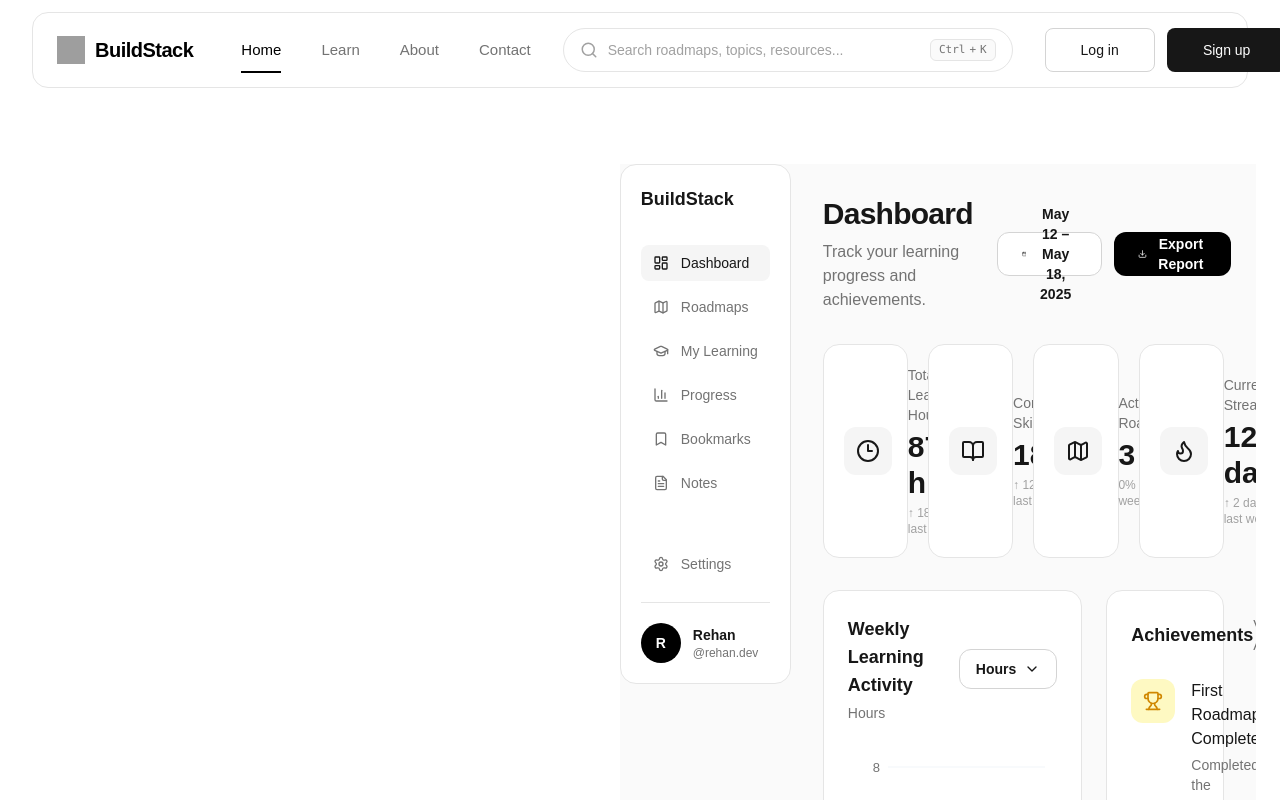
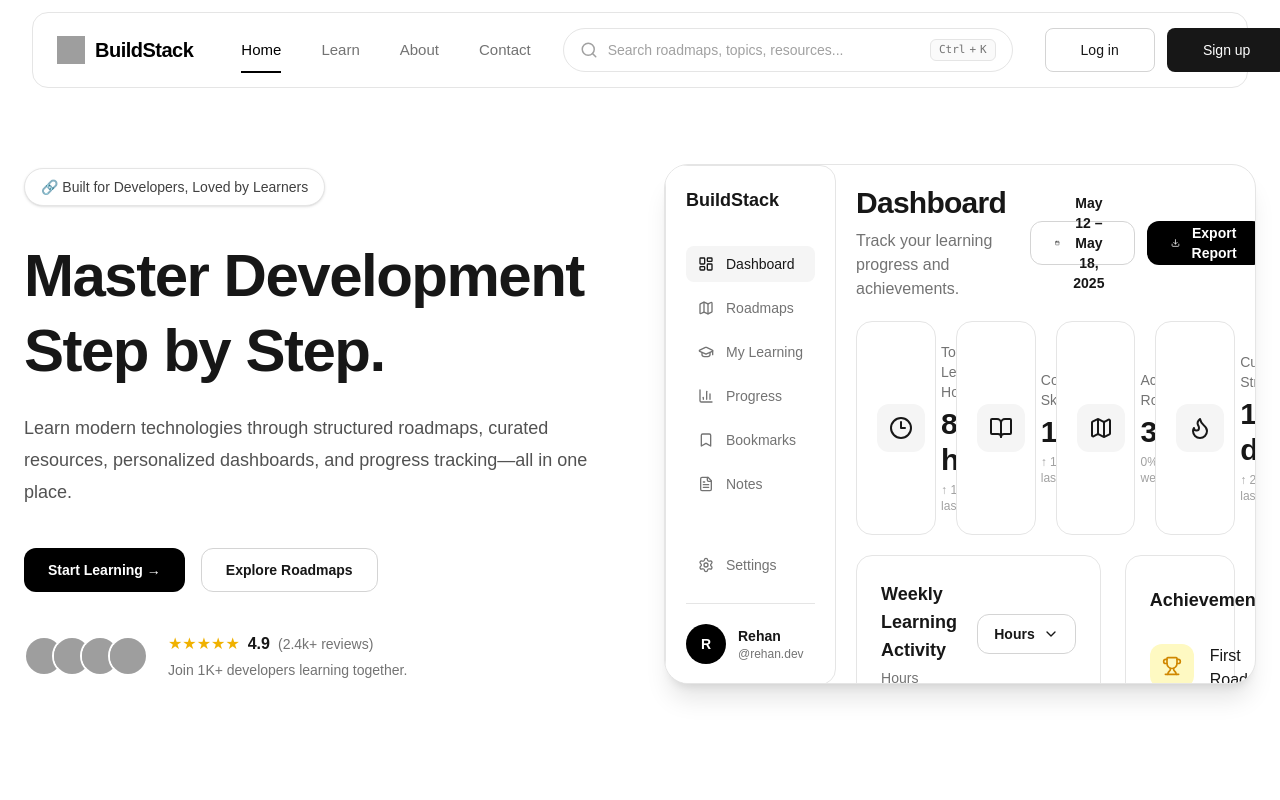
Before and after one commit to mdrehaninamdar0777-design/buildstack, a Next.js app: page / in a window 1280 px wide. Shown: the top 800 px of the page. Built offline with nearby package versions, Linux system fonts and the light colour scheme; grey boxes are pictures that could not be loaded.

Commit message:
fix(dashboard): refine preview layout and resolve rendering issues

```diff
--- a/src/components/dashboard/DashboardLayout.jsx
+++ b/src/components/dashboard/DashboardLayout.jsx
@@ -27,30 +27,41 @@
     const isPreview = mode === "preview";
 
     return (
-        <div className="flex min-h-screen bg-neutral-50">
-            {/* Sidebar */}
-            <DashboardSidebar />
+  <div
+    className={
+      isPreview
+        ? "h-[520px] w-[760px] overflow-hidden rounded-3xl border border-neutral-200 bg-white shadow-xl"
+        : "flex min-h-screen bg-neutral-50"
+    }
+  >
+    <div className="flex h-full w-full">
+      <DashboardSidebar mode={mode} />
 
-            {/* Main Content */}
-            <main className="flex-1 overflow-y-auto p-8">
-                {/* Dashboard Header */}
+      <main
+        className={
+          isPreview
+            ? "flex-1 overflow-hidden p-5"
+            : "flex-1 overflow-y-auto p-8"
+        }
+      >
         <DashboardHeader
           title={dashboardHeaderData.title}
           description={dashboardHeaderData.description}
           dateRange={dashboardHeaderData.dateRange}
         />
 
-                {/* Dashboard Content */}
-                <div className="mt-8 space-y-8">
-                    {/* Statistics */}
+        <div
+          className={
+            isPreview
+              ? "mt-5 space-y-5"
+              : "mt-8 space-y-8"
+          }
+        >
           <StatsSection
             stats={dashboardStats}
           />
 
-                    {/* Dashboard Grid */}
           <div className="grid grid-cols-12 gap-6">
-
-                        {/* Weekly Activity */}
             <section className="col-span-8">
               <WeeklyActivityCard
                 data={weeklyActivityData}
@@ -58,35 +69,30 @@
               />
             </section>
 
-                        {/* Achievements */}
             <section className="col-span-4">
               <AchievementsCard
                 achievements={achievements}
               />
             </section>
 
-                        {/* Learning Calendar */}
             <section className="col-span-6">
               <LearningCalendarCard
                 data={learningCalendarData}
               />
             </section>
 
-                        {/* Active Roadmaps */}
             <section className="col-span-6">
               <RoadmapPreviewCard
                 roadmaps={activeRoadmaps}
               />
             </section>
 
-                        {/* Skill Progress */}
             <section className="col-span-6">
               <SkillProgressCard
                 skills={skillProgressData}
               />
             </section>
 
-                        {/* Recent Activity */}
             <section className="col-span-6">
               <RecentActivityCard
                 activities={activityFeedData}
@@ -96,5 +102,6 @@
         </div>
       </main>
     </div>
+  </div>
 );
 }
```
Lines whose indentation alone changed are shown as unchanged.
